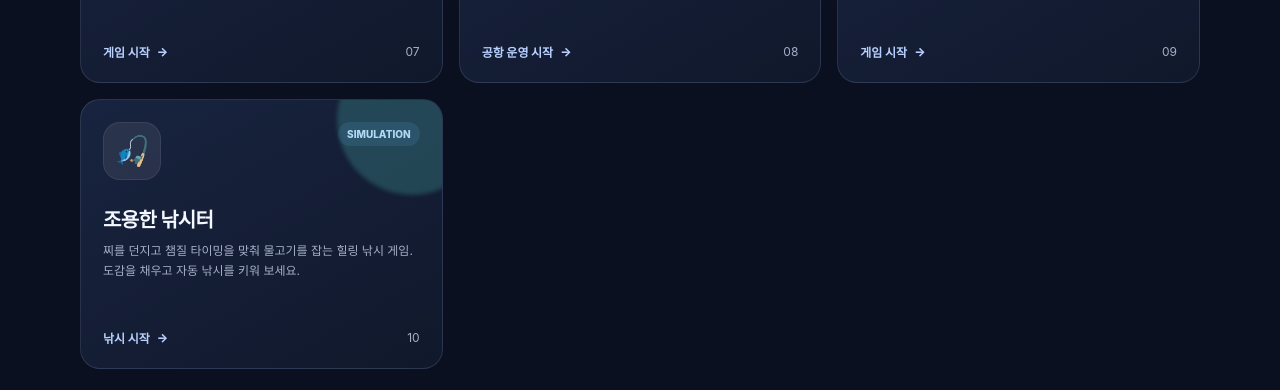
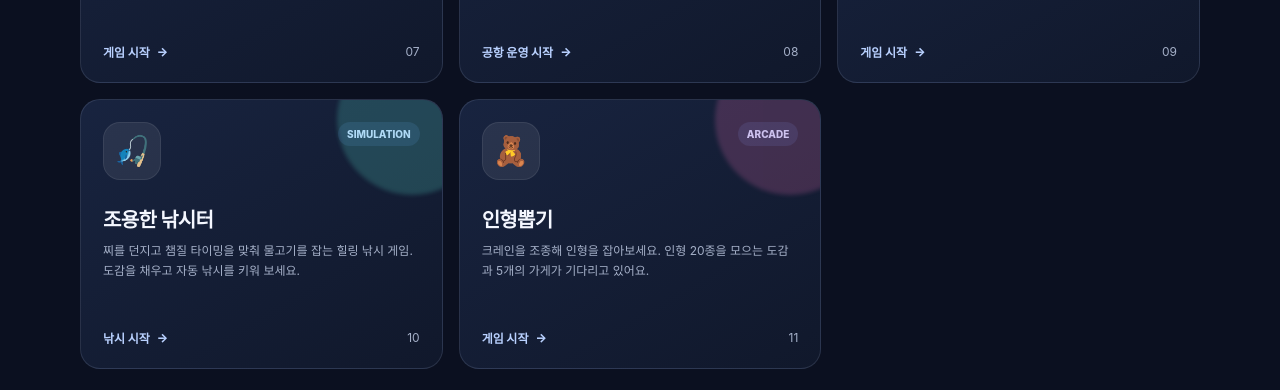
Before and after one commit to jwunlimitdev/game, a plain HTML site: page index.html in a window 1280 px wide. Shown: the part 1466-1856 px from the top of the page. Drawn offline with Linux system fonts and the light colour scheme.

Commit message:
[Claude] 시작페이지에 인형뽑기 게임 카드 연결

```diff
--- a/index.html
+++ b/index.html
@@ -88,6 +88,7 @@
     .airport .card-glow { background: #38bdf8; }
     .snake .card-glow { background: #4ade80; }
     .fishing .card-glow { background: #5eead4; }
+    .claw .card-glow { background: #f472b6; }
     .card-head { display: flex; align-items: flex-start; justify-content: space-between; gap: 12px; }
     .game-icon { display: grid; place-items: center; width: 58px; height: 58px; border-radius: 17px; font-size: 29px; background: rgba(255,255,255,.08); border: 1px solid rgba(255,255,255,.08); }
     .tag { padding: 6px 9px; border-radius: 999px; color: #c5d7ff; background: rgba(112,165,255,.13); font-size: 10px; font-weight: 800; }
@@ -139,7 +140,7 @@
         <a class="primary" href="#games">게임 둘러보기&nbsp; ↓</a>
       </div>
       <div class="stats" aria-label="게임 통계">
-        <div class="stat"><strong>10</strong><span>등록된 게임</span></div>
+        <div class="stat"><strong>11</strong><span>등록된 게임</span></div>
         <div class="stat"><strong>01</strong><span>게임 허브</span></div>
         <div class="stat"><strong>∞</strong><span>새로운 가능성</span></div>
       </div>
@@ -149,7 +150,7 @@
   <main class="wrap" id="games">
     <div class="section-top">
       <div><div class="section-kicker">GAME LIBRARY</div><h2>게임 라이브러리</h2></div>
-      <div class="section-note">현재 등록된 게임 10개</div>
+      <div class="section-note">현재 등록된 게임 11개</div>
     </div>
     <div class="toolbar">
       <input class="search" id="gameSearch" type="search" placeholder="게임 이름 검색..." aria-label="게임 이름 검색">
@@ -243,6 +244,14 @@
         <p>찌를 던지고 챔질 타이밍을 맞춰 물고기를 잡는 힐링 낚시 게임. 도감을 채우고 자동 낚시를 키워 보세요.</p>
         <div class="card-bottom"><span class="launch">낚시 시작 <span>→</span></span><span class="section-note">10</span></div>
       </a>
+
+      <a class="game-card claw" href="./claw-machine/" data-category="arcade" data-name="인형뽑기 크레인 인형 도감 가게 아케이드 클로">
+        <span class="card-glow"></span>
+        <div class="card-head"><span class="game-icon">🧸</span><span class="tag">ARCADE</span></div>
+        <h3>인형뽑기</h3>
+        <p>크레인을 조종해 인형을 잡아보세요. 인형 20종을 모으는 도감과 5개의 가게가 기다리고 있어요.</p>
+        <div class="card-bottom"><span class="launch">게임 시작 <span>→</span></span><span class="section-note">11</span></div>
+      </a>
     </div>
     <div class="empty" id="emptyState">검색 결과가 없어요. 다른 이름이나 카테고리를 선택해 보세요.</div>
     <div class="note">💡 새로운 게임은 이 라이브러리에 계속 추가됩니다. 각 게임은 별도 폴더에서 독립적으로 실행됩니다.</div>
```
